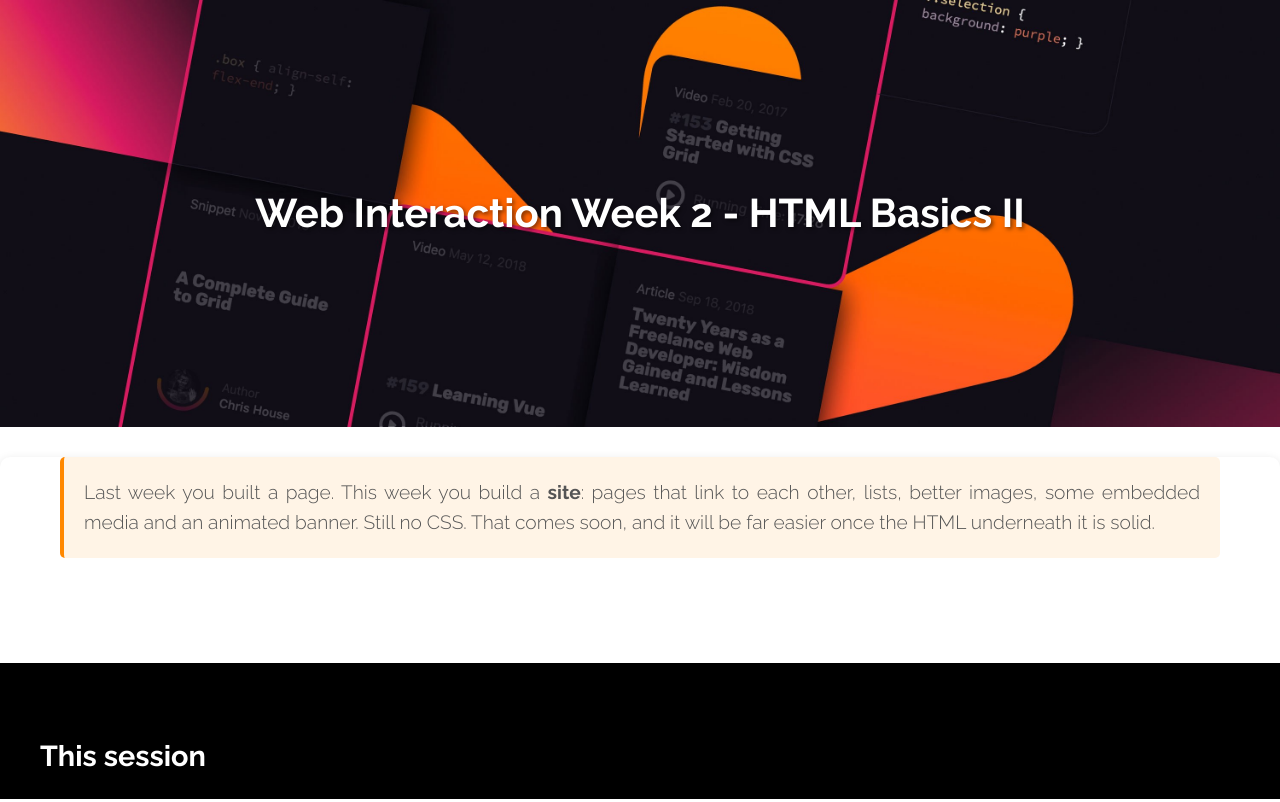
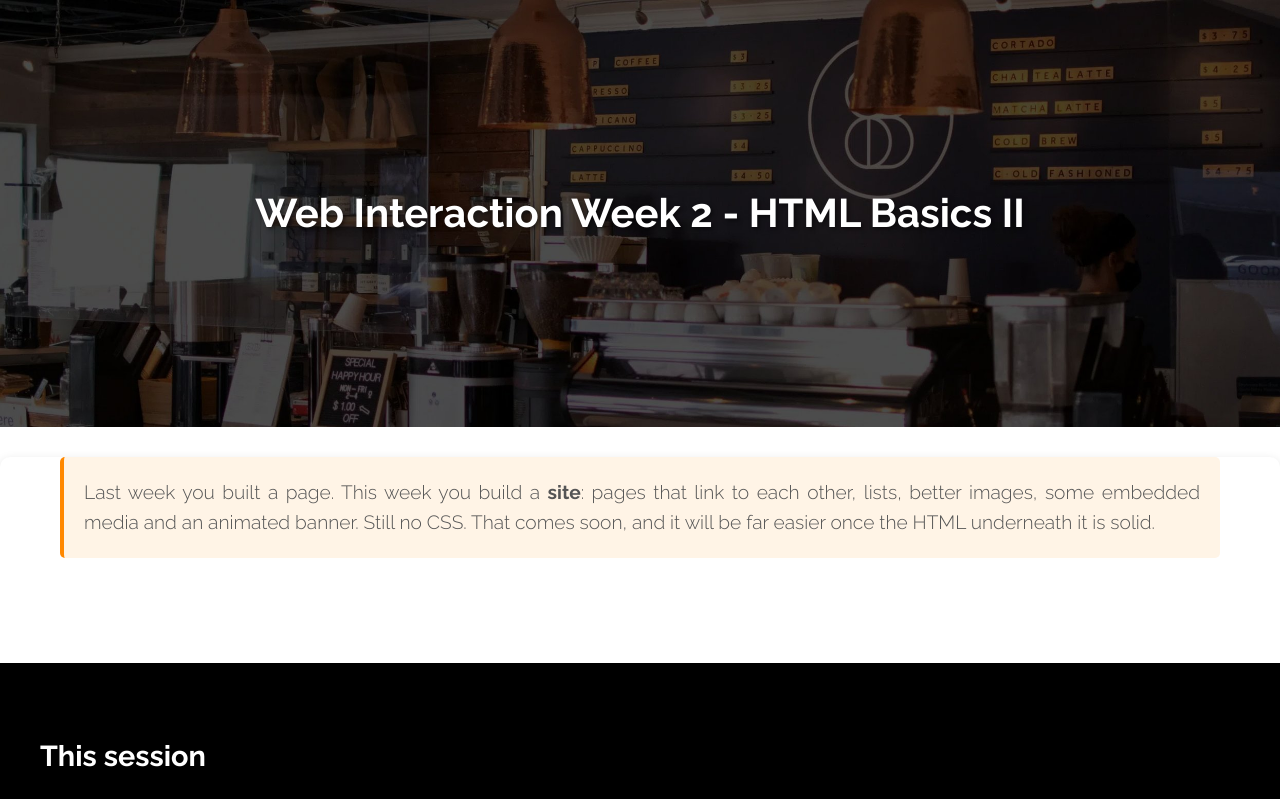
Before and after one commit to antpearson/l4-web-interaction, a plain HTML site: page week2-html-basics-2.html in a window 1280 px wide. Shown: the top 802 px of the page. Drawn offline with Linux system fonts and the light colour scheme.

Commit message:
Week 2: darkened coffee shop header image

```diff
--- a/week2-html-basics-2.html
+++ b/week2-html-basics-2.html
@@ -15,8 +15,8 @@
   <body>
     <header class="hero-section">
       <img
-        src="img/week-3/week3-header.jpg"
-        alt="Web development folder structure and HTML organisation"
+        src="img/week-2/week2-header-cafe.jpg"
+        alt="Coffee shop counter with an espresso machine and a menu board, darkened behind the page title"
         class="hero-image"
       />
       <h1>Web Interaction Week 2 - HTML Basics II</h1>
```
Also changed, not shown: img/week-2/week2-header-cafe.jpg (added).
